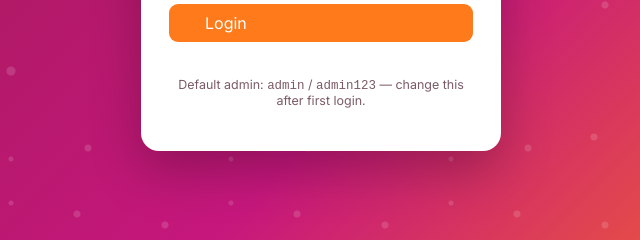
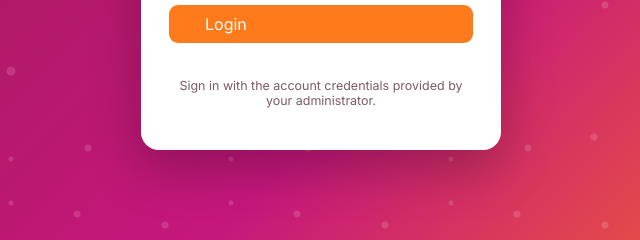
Before and after one commit to amanS92/Navratri-fund-app, a website: page public/index.html in a window 1280 px wide. Shown: the part 479-719 px from the top of the page, 319-959 px from the left. Drawn offline with nearby package versions, Linux system fonts and the light colour scheme; no server answers; some icons are missing.

Commit message:
Clarify hosted login credentials

```diff
--- a/public/index.html
+++ b/public/index.html
@@ -29,7 +29,7 @@
     <input id="loginPassword" type="password" autocomplete="current-password">
     <button id="loginBtn"><i data-lucide="log-in"></i> Login</button>
     <div id="loginError" class="error"></div>
-    <p class="muted small">Default admin: <code>admin</code> / <code>admin123</code> — change this after first login.</p>
+    <p class="muted small">Sign in with the account credentials provided by your administrator.</p>
   </div>
 </div>
 
```
